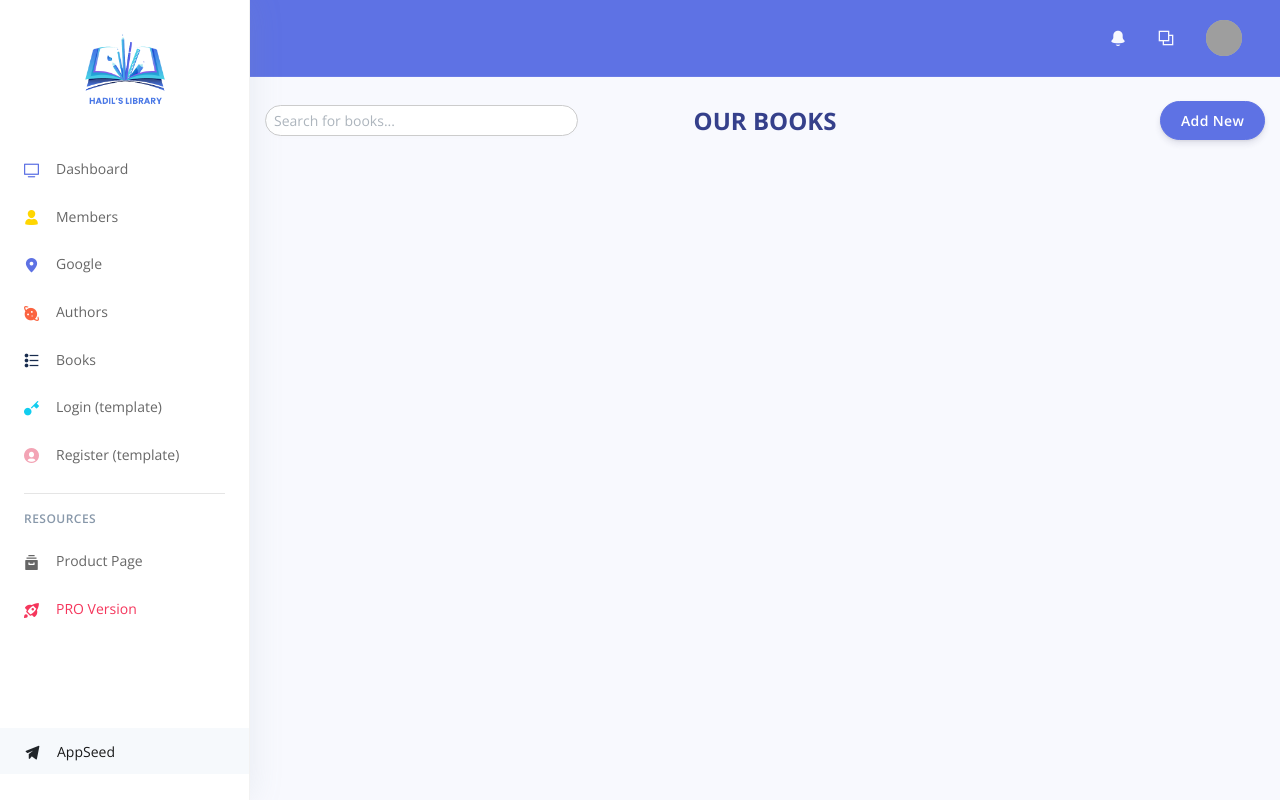
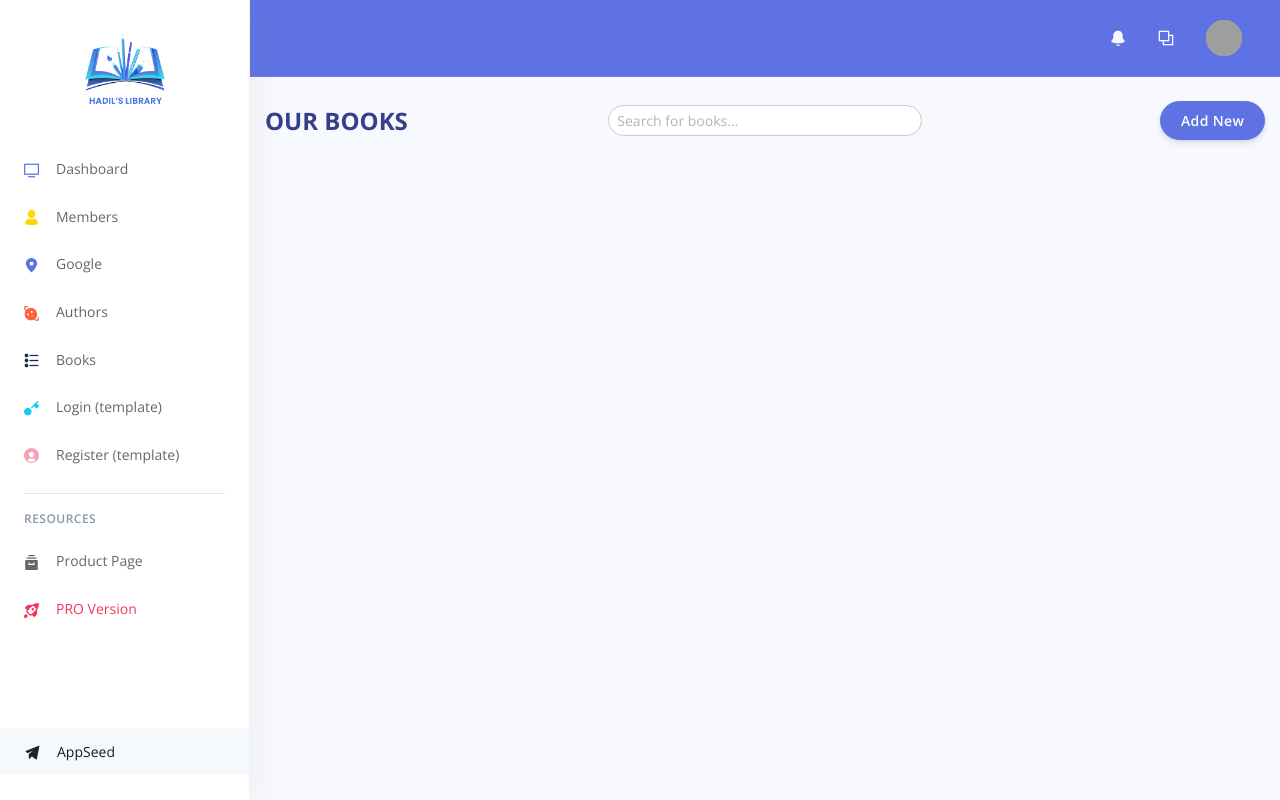
Before and after one commit to hadilhamdi01/Gestion_Biblio, a Django app: page /home/list_books/ in a window 1280 px wide. Run offline with Django 5.2, Linux system fonts and the light colour scheme; data that the repository does not hold is empty; parts of the project's set-up code (start-up, migrations or seed data) failed here and were passed over; some libraries are stand-ins or nearby versions; grey boxes are pictures that could not be loaded.

Commit message:
auteur et livre

```diff
--- a/Livres/templates/home/list_books.html
+++ b/Livres/templates/home/list_books.html
@@ -97,6 +97,9 @@
     <!-- Barre avec barre de recherche, titre centré et bouton à droite -->
     <div class="row align-items-center mb-4">
         <!-- Barre de recherche à gauche -->
+        <div class="col-md-4 text-left">
+            <h3 class="title-books mb-0">Our Books</h3>
+        </div>
         <div class="col-md-4">
             <form method="GET" class="form-inline">
                 <input type="text" name="search" class="form-control form-control-sm w-100" placeholder="Search for books..." />
@@ -104,9 +107,7 @@
         </div>
 
         <!-- Titre au centre -->
-        <div class="col-md-4 text-center">
-            <h3 class="title-books mb-0">Our Books</h3>
-        </div>
+
 
         <!-- Bouton à droite -->
         <div class="col-md-4 text-right">
```
